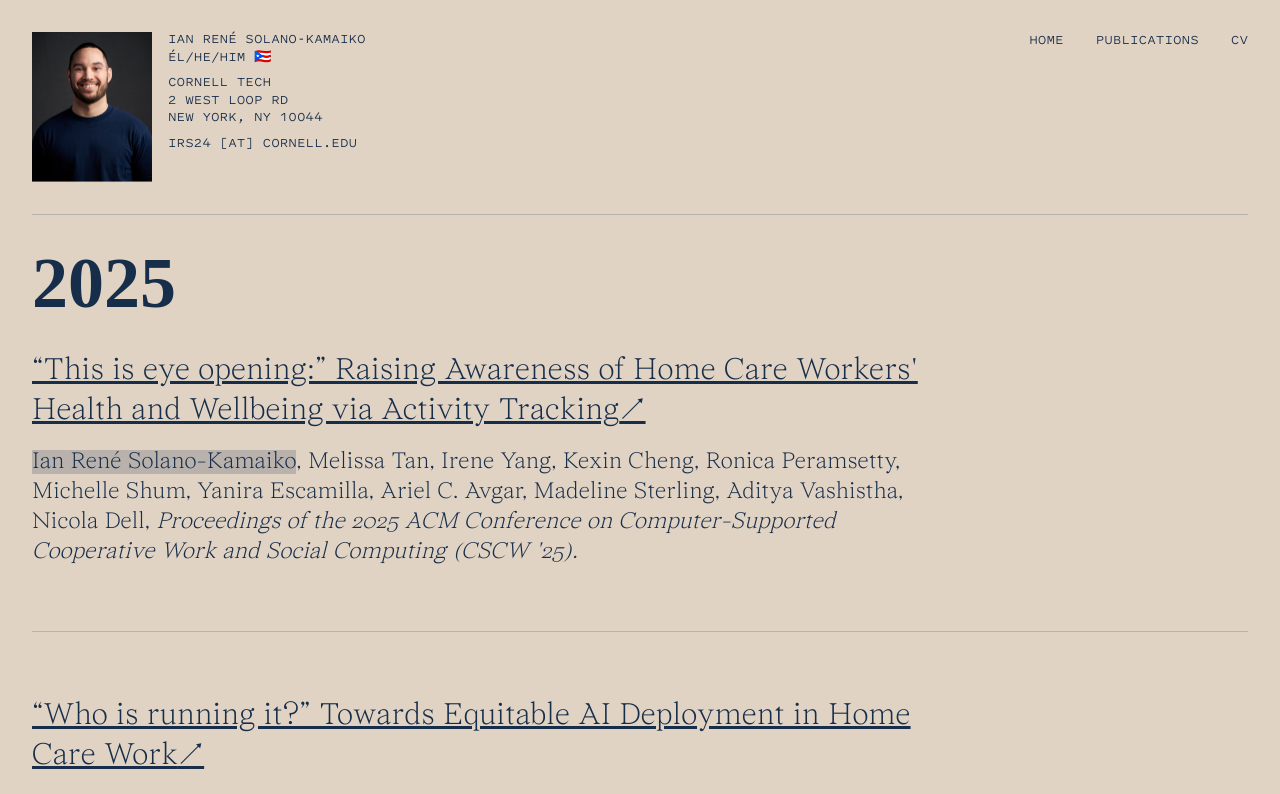
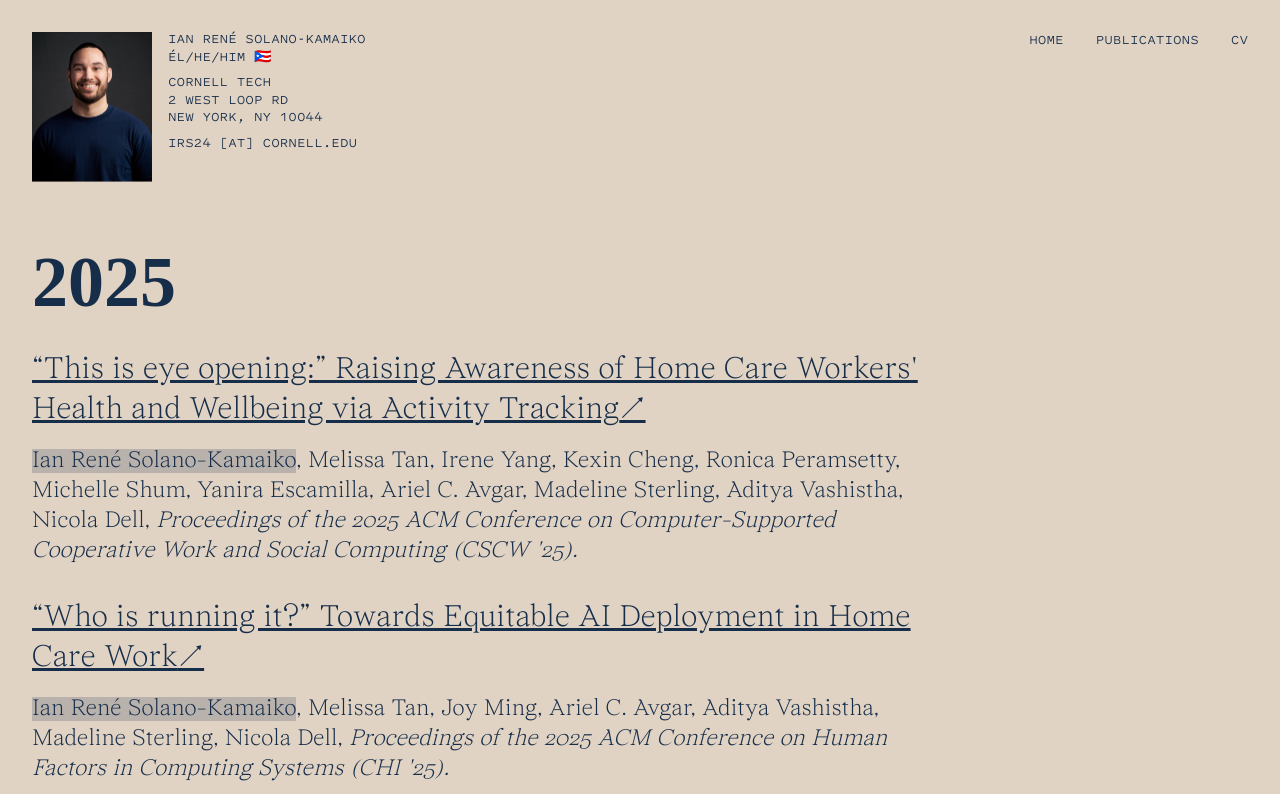
Before and after one commit to iansolano/iansolano.com, a Next.js app: page /publications in a window 1280 px wide. Shown: the top 794 px of the page. Built offline with nearby package versions, Linux system fonts and the light colour scheme; a web font is replaced by a local one.

Commit message:
fixup: publications styling

```diff
--- a/components/publications-list/index.tsx
+++ b/components/publications-list/index.tsx
@@ -13,11 +13,11 @@ const PublicationsList = () => (
     <List>
       {Object.keys(PUBLICATIONS)
         .sort((a, b) => Number(b) - Number(a))
-        .map((year, _) =>
-          PUBLICATIONS[year].map(
-            ({ title, authors, venue, orderOfAppearance, link }, index) => (
-              <ListItem key={title}>
-                {index == 0 && <Year>{year}</Year>}
+        .map((year, _) => (
+          <ListItem>
+            <Year>{year}</Year>
+            {PUBLICATIONS[year].map(
+              ({ title, authors, venue, orderOfAppearance, link }) => (
                 <SubList>
                   <SubListItem>
                     <CustomLink
@@ -42,10 +42,10 @@ const PublicationsList = () => (
                     </Copy>
                   </SubListItem>
                 </SubList>
-              </ListItem>
-            )
-          )
-        )}
+              )
+            )}
+          </ListItem>
+        ))}
     </List>
   </WrapperExtended>
 );
@@ -63,14 +63,13 @@ const List = styled.ul`
 `;
 
 const ListItem = styled.li`
-  border-top: ${({ theme: { borderWidths, colors } }) =>
+  border-bottom: ${({ theme: { borderWidths, colors } }) =>
     `${borderWidths[1]} solid ${colors.primaryLighten}`};
-  padding: ${({ theme: { spacing } }) => `${spacing[3]} 0`};
 `;
 
 const SubList = styled.ul`
   list-style-type: none;
-  padding: ${({ theme: { spacing } }) => `${spacing[3]} 0`};
+  padding: 0;
   width: ${({
     theme: {
       percentages: { full },
@@ -89,6 +88,7 @@ const SubList = styled.ul`
 const SubListItem = styled.li`
   font-size: ${({ theme: { spacing } }) => spacing[3]};
   line-height: ${({ theme: { lineHeight } }) => lineHeight[1]};
+  padding-bottom: ${({ theme: { spacing } }) => spacing[3]};
 `;
 
 const Year = styled.h2`
@@ -98,6 +98,7 @@ const Year = styled.h2`
   font-weight: ${({ theme: { fontWeights } }) => fontWeights[3]};
   line-height: ${({ theme: { lineHeight } }) => lineHeight[0]};
   margin: 0;
+  padding: ${({ theme: { spacing } }) => `${spacing[3]} 0`};
 `;
 
 const Copy = styled.p`
```
